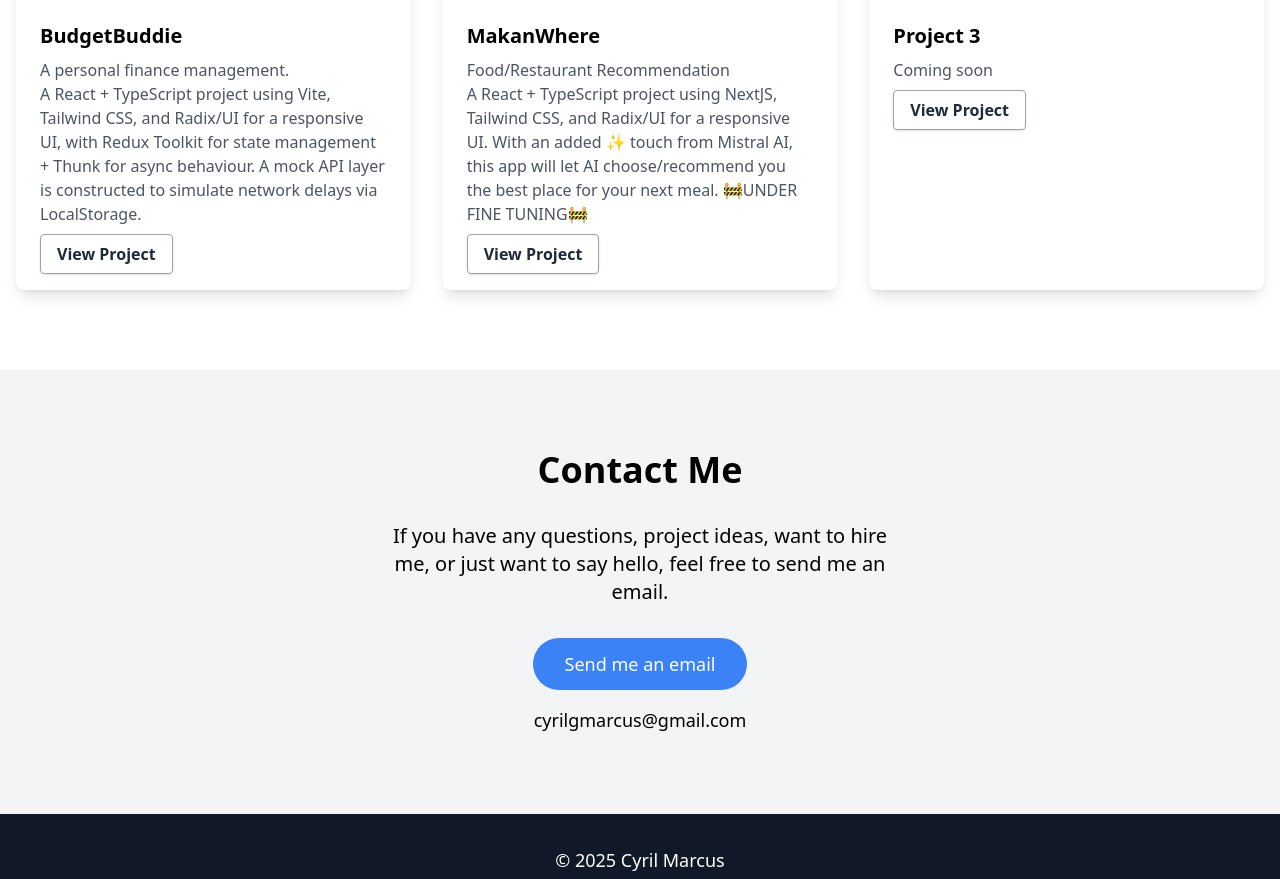
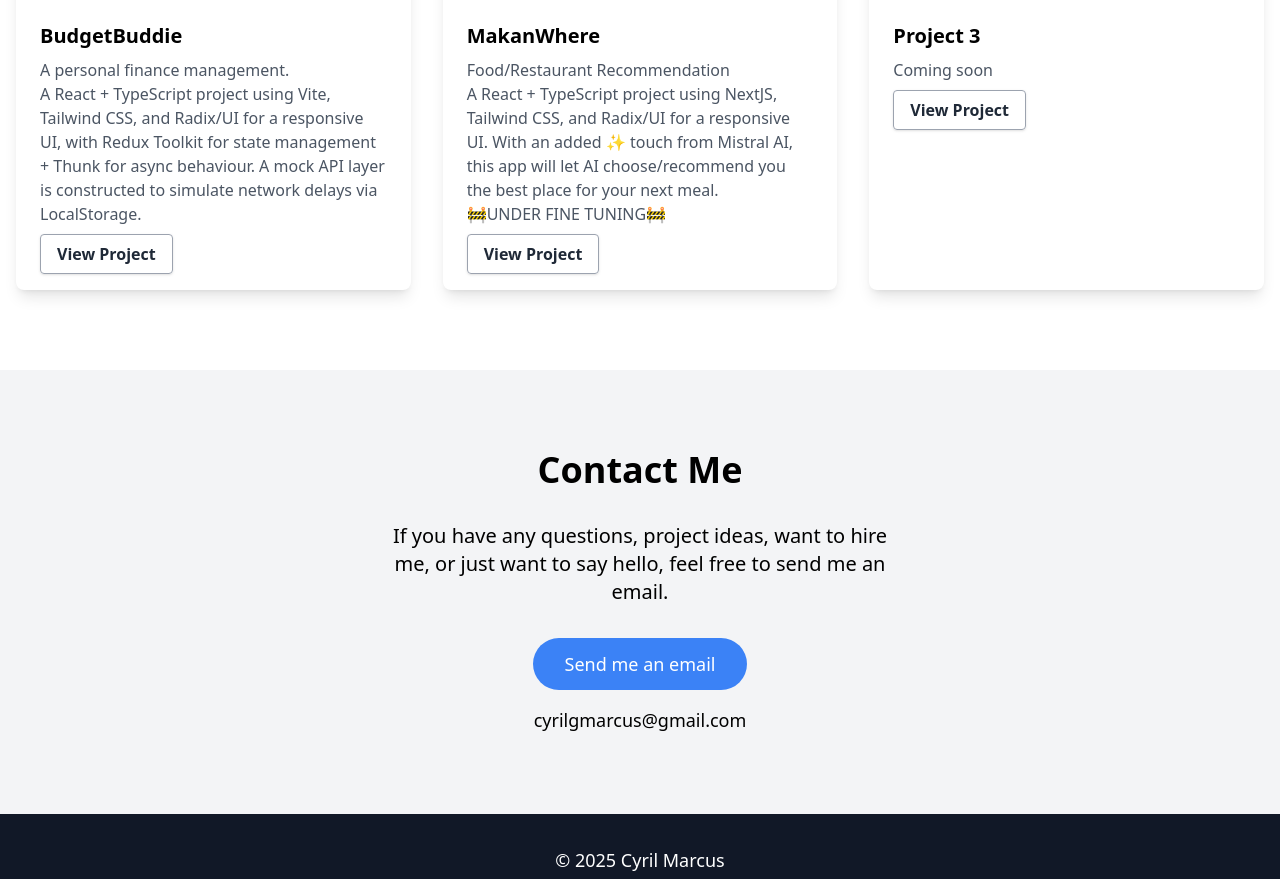
Before and after one commit to brownkcing/portfoliov3, a React (Vite) app: page /#home in a window 1280 px wide. Shown: the part 1758-2637 px from the top of the page. Built offline with nearby package versions, Linux system fonts and the light colour scheme.

Commit message:
refine desc text

```diff
--- a/src/components/Projects.tsx
+++ b/src/components/Projects.tsx
@@ -22,8 +22,8 @@ export const Projects = () => {
         A React + TypeScript project using NextJS, Tailwind CSS, and Radix/UI
         for a responsive UI. With an added ✨ touch from Mistral AI, this app
         will let AI choose/recommend you the best place for your next meal.
-        🚧UNDER FINE TUNING🚧
       </p>
+      <p> 🚧UNDER FINE TUNING🚧 </p>
     </>
   );
 
```
